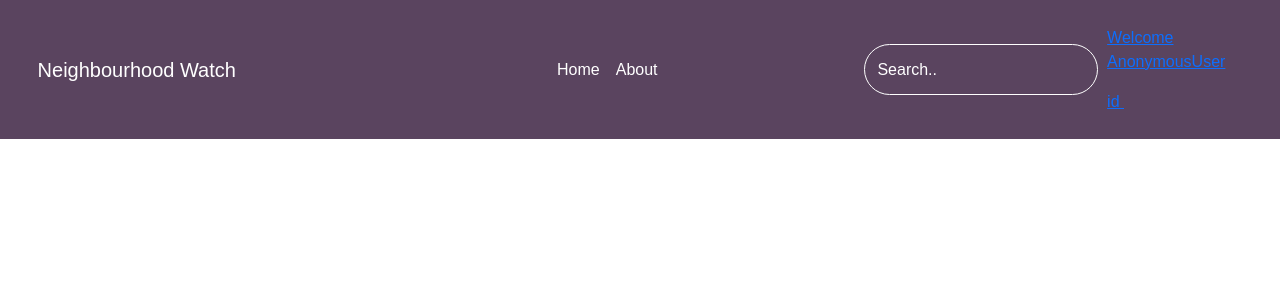
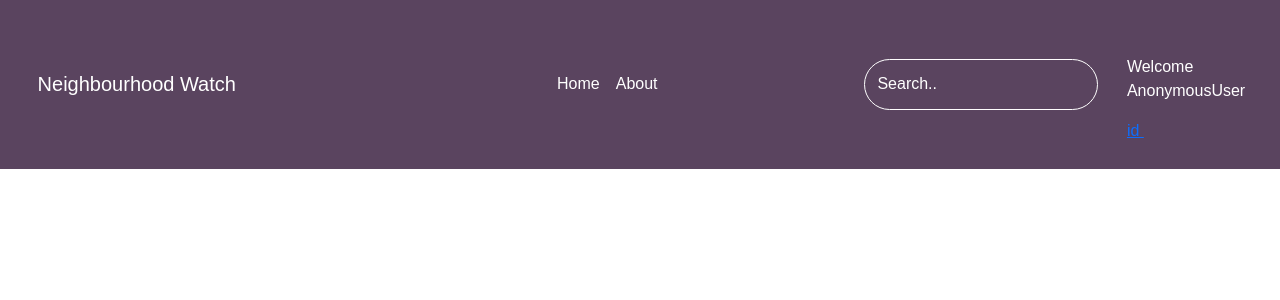
Before and after one commit to JoyChristine/Welcome-to-my-hood, a Django app: template app/templates/all/navbar.html in a window 1280 px wide. Shown: the top 300 px of the page. Run offline with Django 4.2, Linux system fonts and the light colour scheme; the template is opened without the code that fills it, so the values that code supplies are empty; parts of the project's set-up code (start-up, migrations or seed data) failed here and were passed over; some libraries are stand-ins or nearby versions.

Commit message:
style navbar

```diff
--- a/static/css/index.css
+++ b/static/css/index.css
@@ -4,6 +4,7 @@
     margin: 0;
     padding: 0;
     box-sizing: border-box;
+    cursor: pointer;
 
 }
 body,
@@ -43,6 +44,27 @@
 #searchform input::placeholder{
     color: white;
 }
+#user{
+    /* margin-top:10%; */
+    padding-top:3%;
+    margin-left:2%;
+}
+#user .text{
+    color: white;
+    text-decoration: none;
+
+}
+#user p:hover{
+
+}
+
+
+
+
+
+
+
+
 /* body */
 #welcome{
     color:#fff;
```
